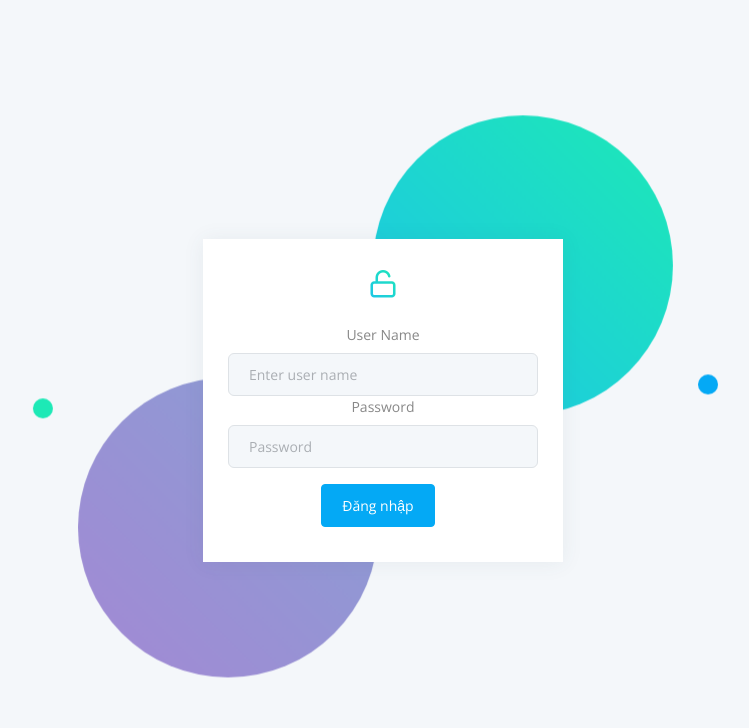
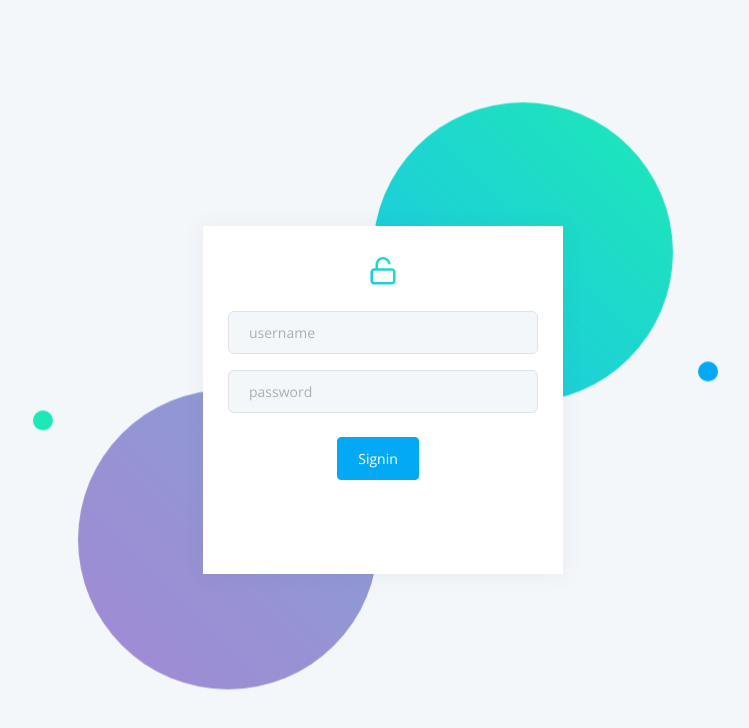
Before and after one commit to annguyenbinh03/DishHub, a React (Vite) app: page /login in a window 1280 px wide. Shown: the top 728 px of the page, without its empty margins (257-1006 px from the left). Built offline with nearby package versions, Linux system fonts and the light colour scheme.

Commit message:
fix file signIn 1

```diff
--- a/src/views/auth/signin/SignIn1.jsx
+++ b/src/views/auth/signin/SignIn1.jsx
@@ -1,37 +1,14 @@
-import React, { useState } from 'react';
-import { Card, Button, Alert, Form } from 'react-bootstrap';
-import { useNavigate } from 'react-router-dom';
+import React from 'react';
+import { Card, Button, Alert } from 'react-bootstrap';
+import { NavLink, Link } from 'react-router-dom';
+
 import Breadcrumb from '../../../layouts/AdminLayout/Breadcrumb';
-import { toast } from 'react-toastify';
+
+import { CopyToClipboard } from 'react-copy-to-clipboard';
+
+import AuthLogin from './JWTLogin';
 
 const Signin1 = () => {
-  const [userName, setUserName] = useState('');
-  const [password, setPassword] = useState('');
-  const navigate = useNavigate();
-
-  const handleLogin = async (e) => {
-    e.preventDefault();
-    try {
-      const response = await fetch('https://dishub-dxacd4dyevg9h3en.southeastasia-01.azurewebsites.net/api/auth/login', {
-        method: 'POST',
-        headers: {
-          'Content-Type': 'application/json',
-        },
-        body: JSON.stringify({ userName, password }),
-      });
-      const data = await response.json();
-      if (response.ok && data.token) {
-        localStorage.setItem('authToken', data.token);
-        toast.success('Đăng nhập thành công!');
-        navigate('/admin/select-restaurant');
-      } else {
-        toast.error('Đăng nhập thất bại!');
-      }
-    } catch (error) {
-      toast.error('Có lỗi xảy ra!');
-    }
-  };
-
   return (
     <React.Fragment>
       <Breadcrumb />
@@ -48,29 +25,19 @@ const Signin1 = () => {
               <div className="mb-4">
                 <i className="feather icon-unlock auth-icon" />
               </div>
-              <Form onSubmit={handleLogin}>
-                <Form.Group controlId="formBasicUserName">
-                  <Form.Label>User Name</Form.Label>
-                  <Form.Control
-                    type="text"
-                    placeholder="Enter user name"
-                    value={userName}
-                    onChange={(e) => setUserName(e.target.value)}
-                  />
-                </Form.Group>
-                <Form.Group controlId="formBasicPassword">
-                  <Form.Label>Password</Form.Label>
-                  <Form.Control
-                    type="password"
-                    placeholder="Password"
-                    value={password}
-                    onChange={(e) => setPassword(e.target.value)}
-                  />
-                </Form.Group>
-                <Button variant="primary" type="submit" className="mt-3">
-                  Đăng nhập
-                </Button>
-              </Form>
+              <AuthLogin />
+              {/* <p className="mb-2 text-muted">
+                Forgot password?{' '}
+                <NavLink to={'#'} className="f-w-400">
+                  Reset
+                </NavLink>
+              </p>
+              <p className="mb-0 text-muted">
+                Don’t have an account?{' '}
+                <NavLink to="/auth/signup-1" className="f-w-400">
+                  Signup
+                </NavLink>
+              </p> */}
             </Card.Body>
           </Card>
         </div>
```
